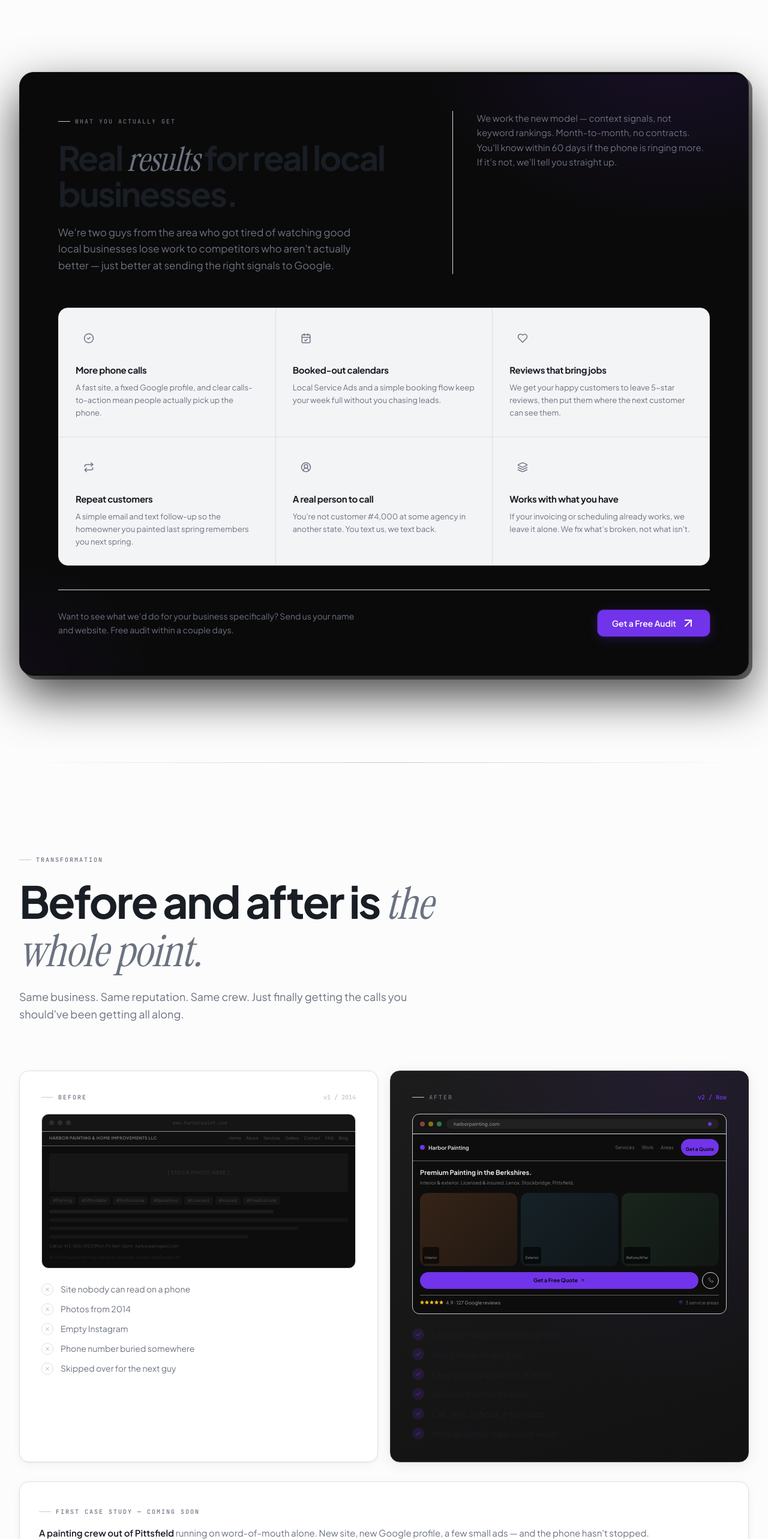
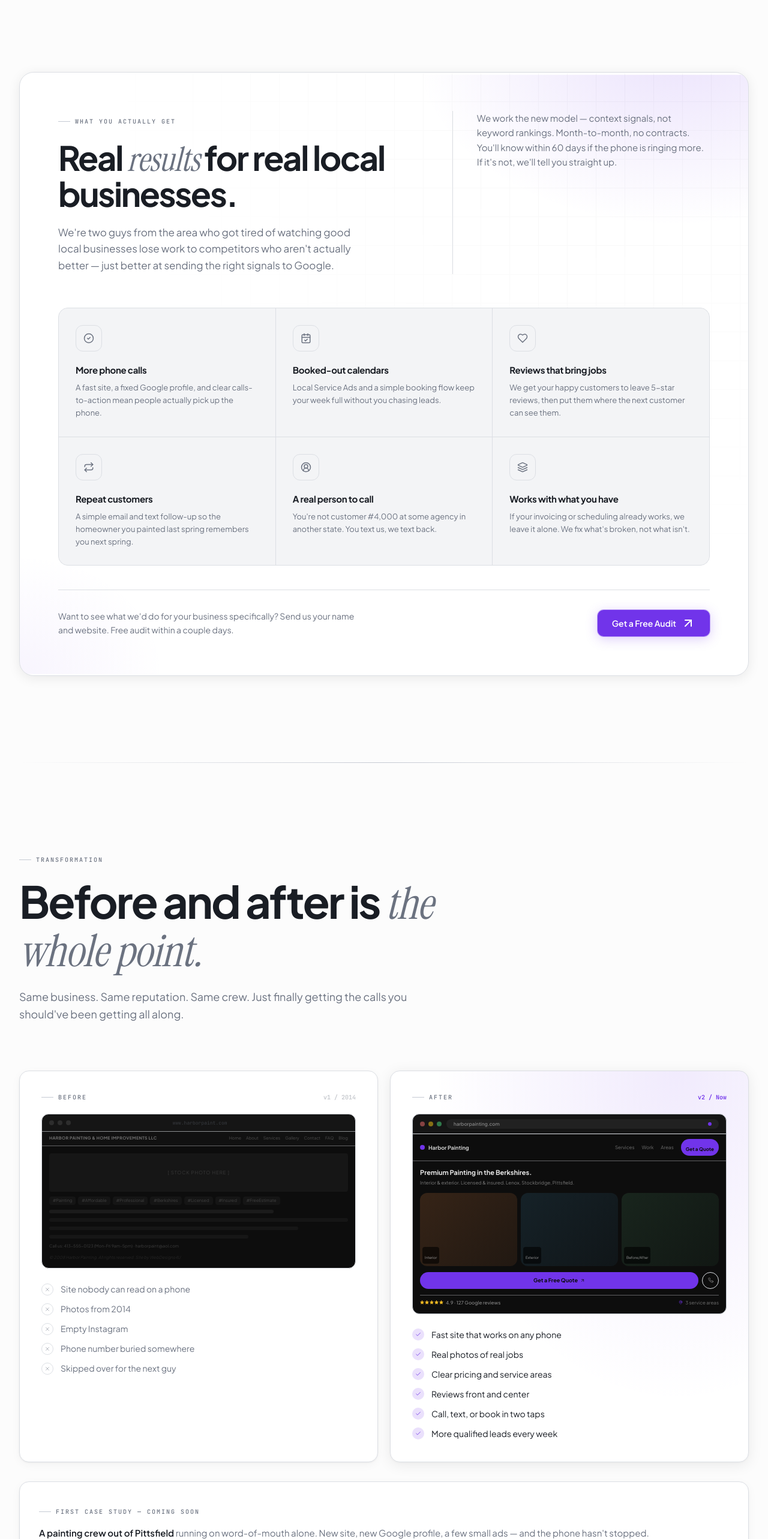
Before and after one commit to keveend10-del/delko, a Next.js app: page /about in a window 1280 px wide. Shown: the part 3380-5946 px from the top of the page at 60% size. Built offline with nearby package versions, Linux system fonts and the light colour scheme.

Commit message:
before after and Sway fix

```diff
--- a/components/site/BeforeAfter.tsx
+++ b/components/site/BeforeAfter.tsx
@@ -88,8 +88,8 @@ export const BeforeAfter = () => (
       <motion.div
         variants={{ hidden: { opacity: 0, x: 24 }, show: { opacity: 1, x: 0, transition: { duration: 0.7, ease: [0.22, 1, 0.36, 1] as [number, number, number, number] } } }}
         whileHover={{ y: -6, transition: { duration: 0.3, ease: [0.22, 1, 0.36, 1] } }}
-        className="group relative rounded-2xl p-7 sm:p-9 overflow-hidden transition-all duration-300 cursor-default hover:shadow-[0_24px_80px_rgba(0,0,0,0.6)]"
-        style={{ background: 'linear-gradient(160deg, hsl(0 0% 11%), hsl(0 0% 7%))', border: '1px solid hsl(0 0% 20%)', boxShadow: 'var(--shadow-elevated)' }}
+        className="group relative rounded-2xl p-7 sm:p-9 overflow-hidden transition-all duration-300 cursor-default bg-card border border-border hover:shadow-[0_8px_30px_rgba(0,0,0,0.1)] dark:bg-[linear-gradient(160deg,_hsl(0_0%_11%),_hsl(0_0%_7%))] dark:border-[hsl(0_0%_20%)] dark:hover:shadow-[0_24px_80px_rgba(0,0,0,0.6)]"
+        style={{ boxShadow: 'var(--shadow-elevated)' }}
       >
         <div className="absolute inset-0 pointer-events-none" style={{ background: 'radial-gradient(ellipse at 80% 0%, hsl(var(--accent) / 0.1), transparent 60%)' }} />
         <div className="absolute inset-0 pointer-events-none opacity-0 group-hover:opacity-100 transition-opacity duration-500" style={{ background: 'radial-gradient(ellipse at 80% 0%, hsl(var(--accent) / 0.18), transparent 60%)' }} />
--- a/components/site/Sway.tsx
+++ b/components/site/Sway.tsx
@@ -29,8 +29,7 @@ export const Sway = () => {
           whileInView={{ opacity: 1, y: 0 }}
           viewport={{ once: true, margin: '-80px' }}
           transition={{ duration: 0.8, ease: [0.22, 1, 0.36, 1] as [number, number, number, number] }}
-          className="relative max-w-7xl mx-auto rounded-3xl overflow-hidden"
-          style={{ background: 'hsl(0 0% 4%)', border: '1px solid hsl(0 0% 12%)', boxShadow: '6px 6px 0px rgba(0,0,0,0.5), 0 32px 80px rgba(0,0,0,0.75)' }}
+          className="relative max-w-7xl mx-auto rounded-3xl overflow-hidden bg-card border border-border shadow-[0_4px_20px_rgba(0,0,0,0.08)] dark:bg-[hsl(0_0%_4%)] dark:border-[hsl(0_0%_12%)] dark:shadow-[6px_6px_0px_rgba(0,0,0,0.5),_0_32px_80px_rgba(0,0,0,0.75)]"
         >
           {/* Parallax background glows */}
           <motion.div style={{ y: glow1Y }} className="absolute inset-0 pointer-events-none">
@@ -77,7 +76,7 @@ export const Sway = () => {
                   <div className="absolute inset-0 opacity-0 group-hover:opacity-100 transition-opacity duration-400 pointer-events-none" style={{ background: 'radial-gradient(ellipse 80% 60% at 20% 20%, hsl(var(--accent)/0.07), transparent 70%)' }} />
                   <motion.div
                     whileHover={{ scale: 1.1, rotate: -5, transition: { duration: 0.2 } }}
-                    className="h-11 w-11 rounded-xl border border-white/[0.07] bg-white/[0.03] flex items-center justify-center text-muted-foreground group-hover:text-accent transition-colors duration-300 mb-5 relative"
+                    className="h-11 w-11 rounded-xl border border-border bg-surface dark:border-white/[0.07] dark:bg-white/[0.03] flex items-center justify-center text-muted-foreground group-hover:text-accent transition-colors duration-300 mb-5 relative"
                   >
                     <Icon size={18} />
                   </motion.div>
```
